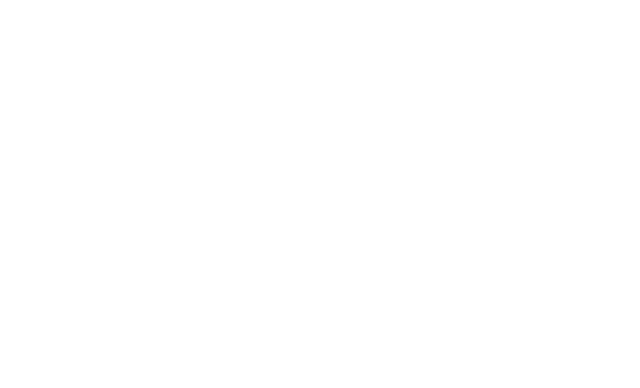
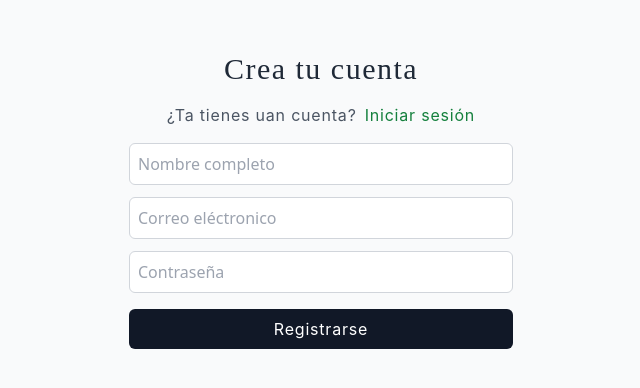
Before and after one commit to Robert-29/Reservaciones-de-Hotel, a React (Vite) app: page /registrarme in a window 1280 px wide. Before the commit this address had no page. Shown: the part 200-588 px from the top of the page, without its empty margins (319-959 px from the left). Built offline with nearby package versions, Linux system fonts and the light colour scheme.

Commit message:
formulario  Inicio y registro de usuario

```diff
--- a/src/App.jsx
+++ b/src/App.jsx
@@ -4,6 +4,8 @@
 import Actividades from './pages/Actividades.jsx';
 import Reservar from './pages/Reservar.jsx';
 import MisReservaciones from './pages/MisReservaciones.jsx';
+import IniciarSesion from './pages/IniciarSesion.jsx';
+import Registrarme from './pages/Registrarme.jsx';
 
 function App() {
   return (
@@ -14,6 +16,8 @@
           <Route path="/actividades" element={<Actividades />} />
           <Route path="/reservar/:id" element={<Reservar />} />
           <Route path="/misreservaciones" element={<MisReservaciones />} />
+          <Route path="/iniciarsesion" element={<IniciarSesion />} />
+          <Route path="/registrarme" element={<Registrarme />} />
         </Routes>
       </BrowserRouter>
   );
--- a/src/components/Menu.jsx
+++ b/src/components/Menu.jsx
@@ -10,7 +10,7 @@
           <li className="hover:border-b-2 border-black " ><a href="/mashabitaciones">HABITACIONES</a></li>
           <li className="hover:border-b-2 border-black " ><a href="/actividades">ACTIVIDADES</a></li>
           <li className="hover:border-b-2 border-black " ><a href="/misreservaciones">MIS RESERVACIONES</a></li>
-          <li className="hover:border-b-2 border-black " ><a href="#">INICIAR SESIÓN</a></li>
+          <li className="hover:border-b-2 border-black " ><a href="/iniciarsesion">INICIAR SESIÓN</a></li>
         </ul>
       </nav>
     </header>
--- /dev/null
+++ b/src/pages/IniciarSesion.jsx
@@ -0,0 +1,18 @@
+const IniciarSesion = () => {
+    return(
+        <section className="w-full h-screen bg-gray-50 flex flex-col justify-center items-center space-y-4 " >
+            <h1 className="text-3xl font-cormorant font-light tracking-wider text-gray-800" >Iniciar Sesion</h1>
+            <div className="flex space-x-2 tracking-wider " >
+                <p className="font-inter text-gray-600" >¿No tienes una cuenta?</p>
+                <a href="/registrarme" className="font-inter text-green-700" >Regístrate</a>
+            </div>
+            <form className="flex flex-col space-y-3 w-[30%] " action="">
+                <input className="border-gray-300 border rounded-md p-2 focus:outline-none " type="email" placeholder="Correo eléctronico" />
+                <input className="border-gray-300 border rounded-md p-2 focus:outline-none " type="password" placeholder="Contraseña" />
+            </form>
+            <button  className="w-[30%] bg-gray-900 rounded-md text-white font-inter tracking-wider p-2 ">Iniciar Sesión</button>
+        </section>
+    )
+}
+
+export default IniciarSesion;
--- /dev/null
+++ b/src/pages/Registrarme.jsx
@@ -0,0 +1,19 @@
+const Registrarme = () => {
+    return(
+        <section className="w-full h-screen bg-gray-50 flex flex-col justify-center items-center space-y-4 " >
+            <h1 className="text-3xl font-cormorant font-light tracking-wider text-gray-800" >Crea tu cuenta</h1>
+            <div className="flex space-x-2 tracking-wider " >
+                <p className="font-inter text-gray-600" >¿Ta tienes uan cuenta?</p>
+                <a href="/iniciarsesion" className="font-inter text-green-700" >Iniciar sesión</a>
+            </div>
+            <form className="flex flex-col space-y-3 w-[30%] " action="">
+                <input className="border-gray-300 border rounded-md p-2 focus:outline-none " type="text" placeholder="Nombre completo" />
+                <input className="border-gray-300 border rounded-md p-2 focus:outline-none " type="email" placeholder="Correo eléctronico" />
+                <input className="border-gray-300 border rounded-md p-2 focus:outline-none " type="password" placeholder="Contraseña" />
+            </form>
+            <button  className="w-[30%] bg-gray-900 rounded-md text-white font-inter tracking-wider p-2 ">Registrarse</button>
+        </section>
+    )
+}
+
+export default Registrarme;
--- a/src/pages/Reservar.jsx
+++ b/src/pages/Reservar.jsx
@@ -48,10 +48,6 @@
       })
       .catch((err) => console.error(err));
   }, [id, navigate]);
-
-  const reservacionRealizada = (id) => {
-    navigate(`misreservaciones/${id}`);
-  }
 
   const manejarSeleccion = (id) => {
     setSeleccionados((prevSeleccionados) =>
@@ -218,7 +214,7 @@
         <h3 className='font-inter font-semibold' >Política de Cancelación</h3>
         <p className='font-inter text-sm text-gray-600 ' >Cancelación gratuita hasta 48 horas antes del check-in. Después de este período, se cobrará la primera noche.</p>
       </div>
-      <button className='w-full bg-gray-900 text-white font-inter p-3 rounded-md' onClick={reservacionRealizada(datos.id)}  >Reservar Ahora</button>
+      <button className='w-full bg-gray-900 text-white font-inter p-3 rounded-md'>Reservar Ahora</button>
     </div>
     </section>
     <Derechos />
```
